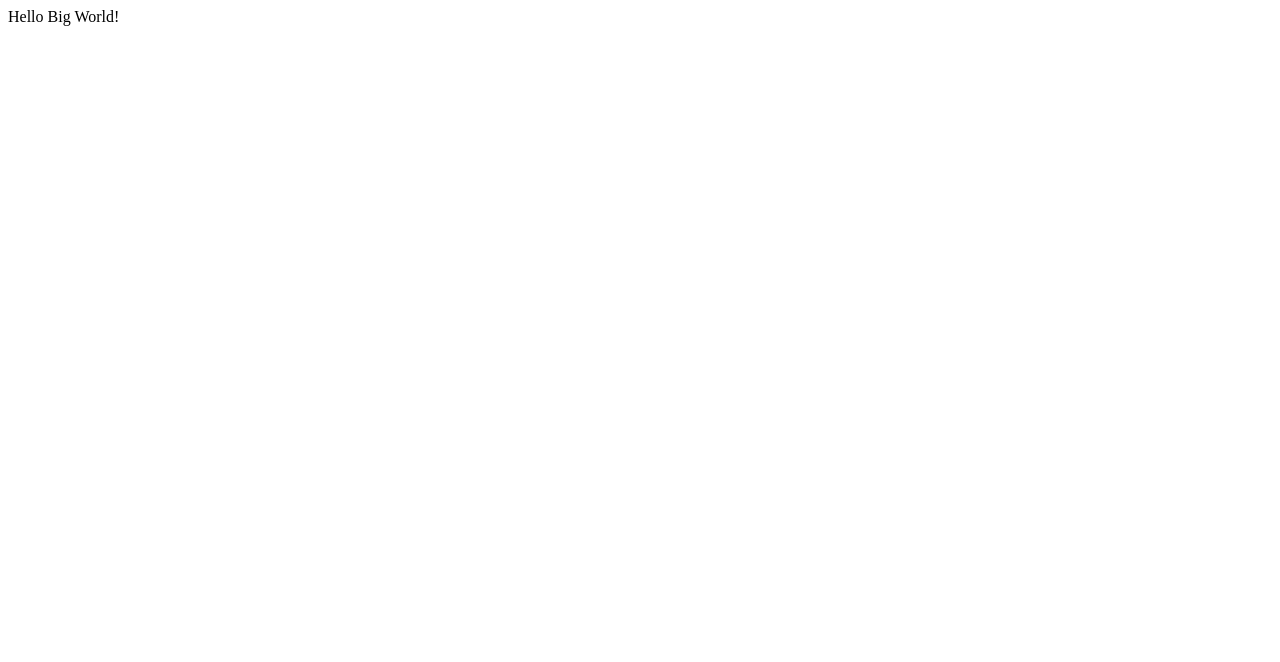
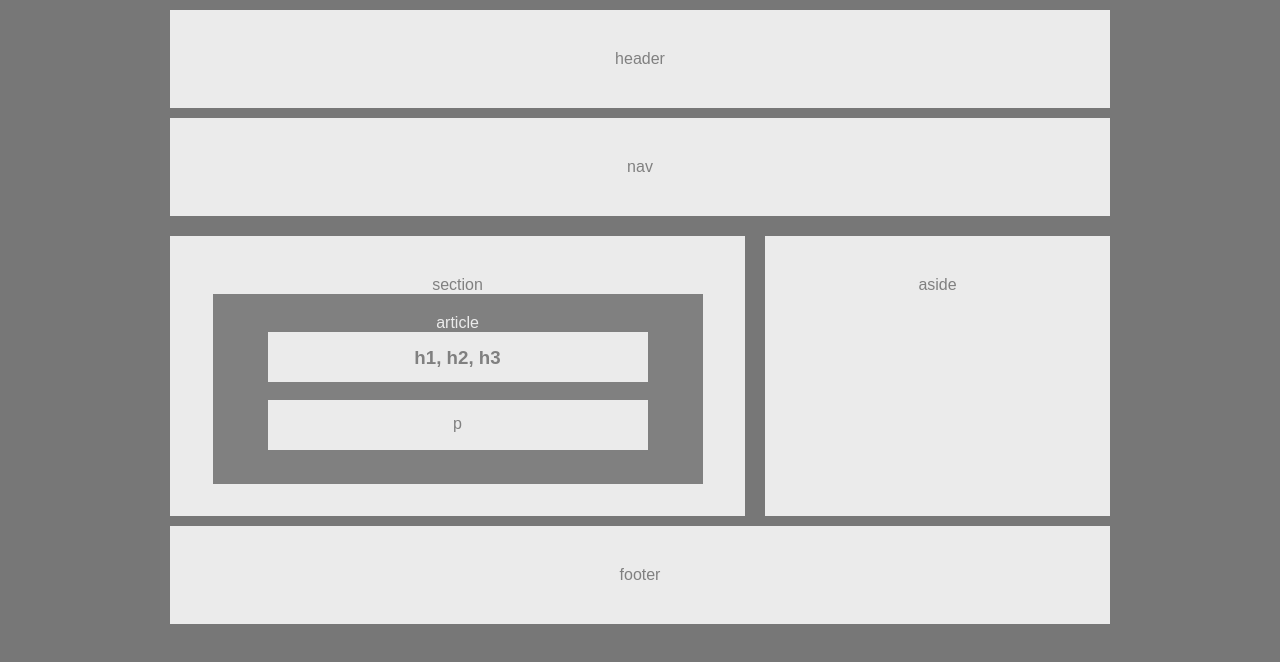
Before and after one commit to maidiep/HW-Wireframe, a plain HTML site: page index.html in a window 1280 px wide. Drawn offline with Linux system fonts and the light colour scheme.

Commit message:
homework completed

```diff
--- a/index.html
+++ b/index.html
@@ -1 +1,34 @@
-<P>Hello Big World!</P>
+<!DOCTYPE html>
+<html>
+
+<head>
+    <meta charset="utf-8" />
+    <meta http-equiv="X-UA-Compatible" content="IE=edge">
+    <title>HW-Wireframe</title>
+    <meta name="viewport" content="width=device-width, initial-scale=1">
+    <link rel="stylesheet" type="text/css" media="screen" href="style.css" />
+    <script src="main.js"></script>
+</head>
+
+
+<body>
+
+    <header>header</header>
+    <nav>nav</nav>
+    <div>
+        <section>section
+
+            <article>article
+                <h1>h1, h2, h3</h1>
+                <br>
+                <p>p</p>
+            </article>
+        </section>
+    </div>
+    <div>
+        <aside>aside</aside>
+    </div>
+    <footer>footer</footer>
+</body>
+
+</html>
--- a/style.css
+++ b/style.css
@@ -0,0 +1,82 @@
+body {
+    background: #777;
+    font-family: Arial, Helvetica, sans-serif;
+    font: 18px;
+    color: gray;
+    width: 960px;
+    margin: auto;
+}
+
+header {
+    background-color: #ebebeb;
+    text-align: center;
+    padding: 40px;
+    margin: 10px;
+
+}
+
+nav {
+    background-color: #ebebeb;
+    text-align: center;
+    padding: 40px;
+    margin: 10px;
+}
+
+section {
+    background-color: #ebebeb;
+    color: gray;
+    float: left;
+    height: 200px;
+    width: 495px;
+    text-align: center;
+    padding: 40px;
+    margin: 10px;
+}
+
+aside {
+    background-color: #ebebeb;
+    height: 200px;
+    width: 265px;
+    text-align: center;
+    float: left;
+    padding: 40px;
+    margin: 10px;
+}
+
+article {
+    background-color: gray;
+    color: #ebebeb;
+    text-align: center;
+    height: 150px;
+    width: 450px;
+    margin: auto;
+    padding: 20px;
+}
+
+h1, h2, h3 {
+    background-color: #ebebeb;
+    text-align: center;
+    width: 350px;
+    height: 20px;
+    color: gray;
+    padding: 15px;
+    margin: auto;
+}
+
+p {
+    background-color: #ebebeb;
+    text-align: center;
+    width: 350px;
+    height: 20px;
+    color: gray;
+    padding: 15px;
+    margin: auto;
+}
+
+footer {
+    background-color: #ebebeb;
+    text-align: center;
+    padding: 40px;
+    margin: 10px;
+    clear: both;
+}
```
Also changed, not shown: 1 other file.
